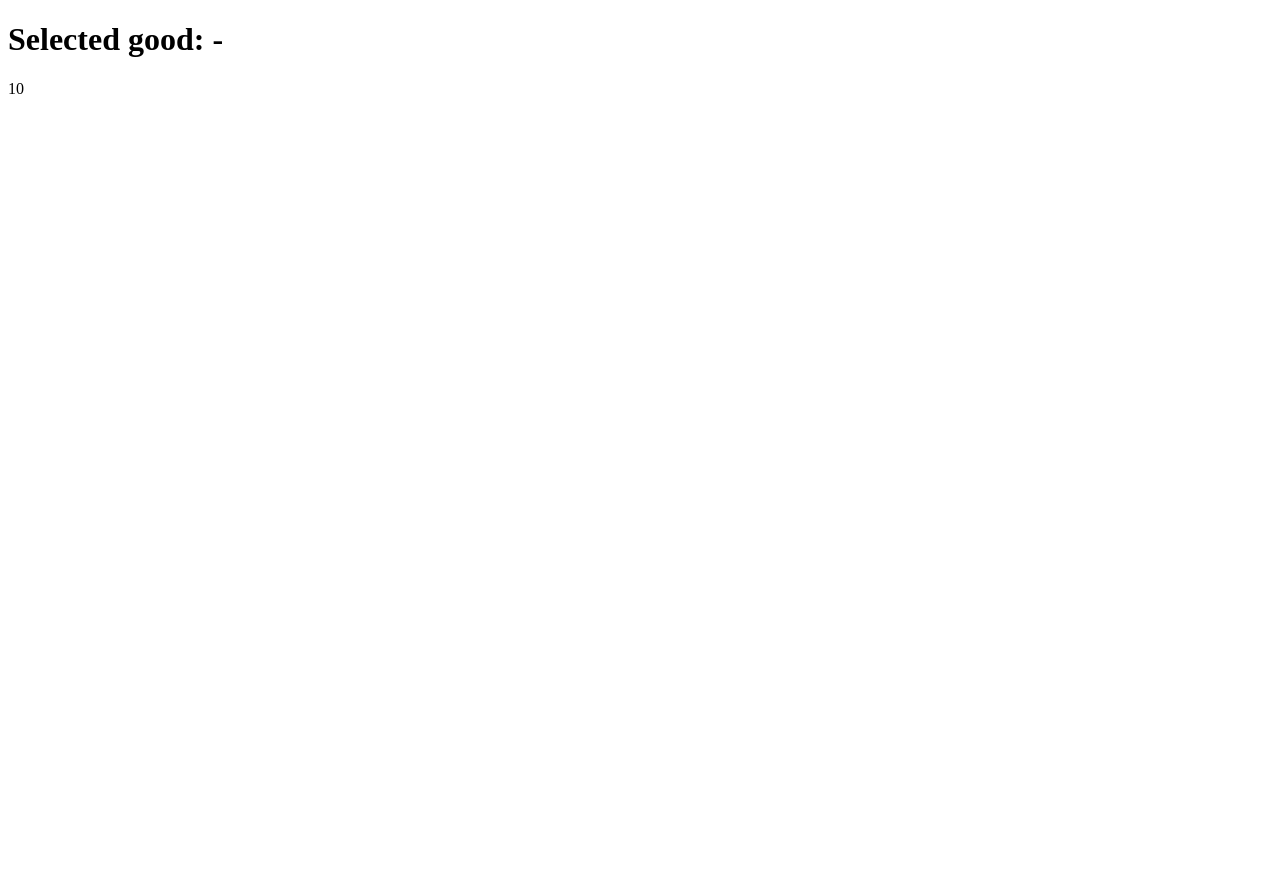
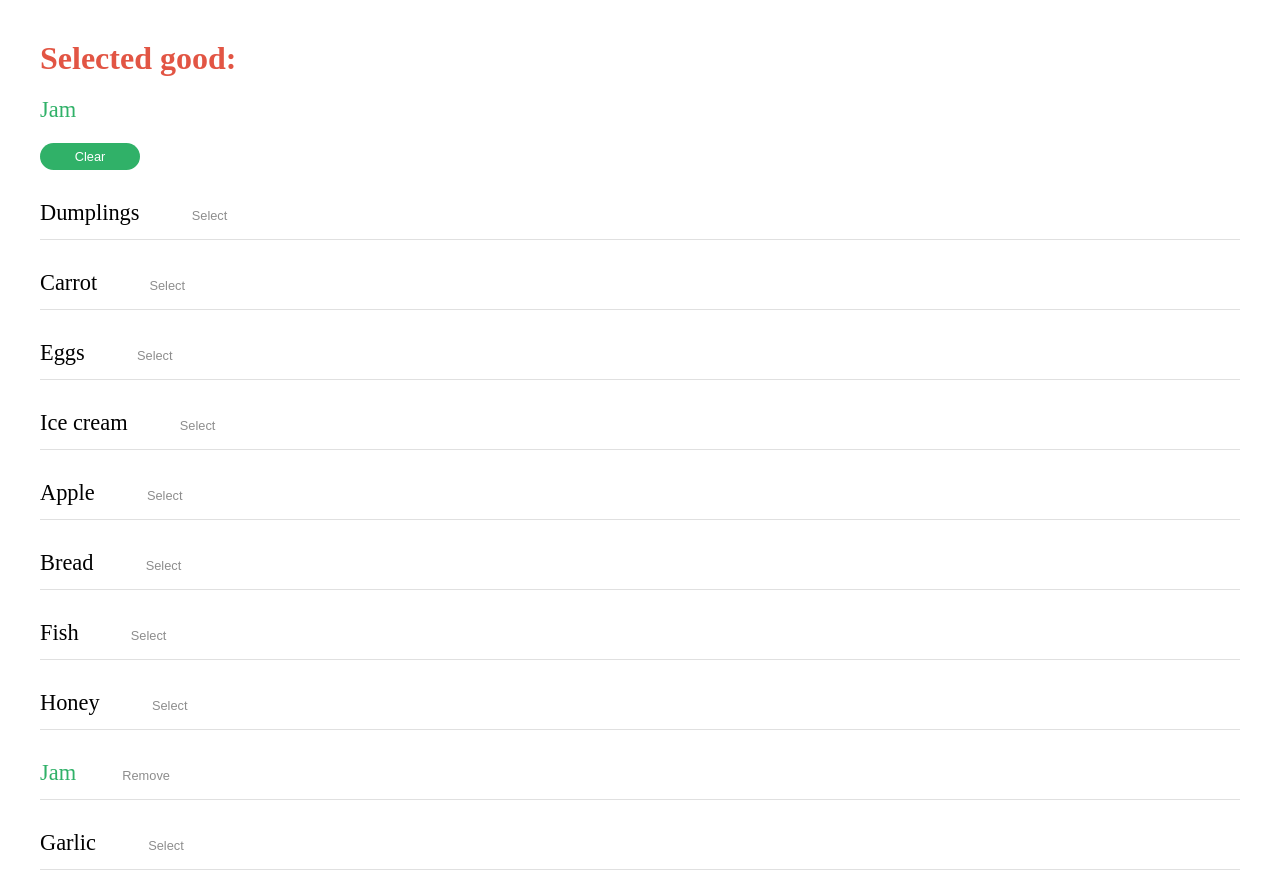
Before and after one commit to mate-academy/react_goods-selector, a React (Create React App) app: page / in a window 1280 px wide. Shown: the top 888 px of the page. Before the commit the page ends 800 px from the top, so only its background shows below. Built offline with nearby package versions, Linux system fonts and the light colour scheme.

Commit message:
solution v.1

```diff
--- a/package.json
+++ b/package.json
@@ -8,6 +8,7 @@
   "dependencies": {
     "@cypress/react": "^5.12.4",
     "bulma": "^0.9.3",
+    "classnames": "^2.3.1",
     "react": "^17.0.2",
     "react-dom": "^17.0.2",
     "react-scripts": "^4.0.3"
@@ -17,7 +18,7 @@
     "@mate-academy/cypress-tools": "^1.0.4",
     "@mate-academy/eslint-config-react": "*",
     "@mate-academy/eslint-config-react-typescript": "*",
-    "@mate-academy/scripts": "^1.2.1",
+    "@mate-academy/scripts": "^1.2.3",
     "@mate-academy/students-ts-config": "*",
     "@mate-academy/stylelint-config": "*",
     "@types/node": "^17.0.23",
--- a/src/App.scss
+++ b/src/App.scss
@@ -1 +1,76 @@
-// styles go here
+$color-scarlet: #e25544;
+$color-green: #30b168;
+$gaps: 20px;
+
+* {
+  margin: 0;
+  padding: 0;
+  font-size: 16px;
+}
+
+.App {
+  display: grid;
+  gap: $gaps;
+  padding: 40px;
+}
+
+.title {
+  display: grid;
+  gap: $gaps;
+
+  &__h1 {
+    font-size: 2rem;
+    color: $color-scarlet;
+  }
+
+  &__selected-goods {
+    font-size: 1.4rem;
+    color: $color-green;
+  }
+}
+
+.button {
+  display: inline-block;
+  width: 100px;
+  margin-left: $gaps;
+  padding: 5px;
+  font-size: 0.8rem;
+  color: #8d8d8d;
+  background: none;
+  border: 1px solid transparent;
+  border-radius: 20px;
+  cursor: pointer;
+
+  &:hover {
+    border-color: $color-scarlet;
+  }
+
+  &:active {
+    font-size: 0.78rem;
+    color: $color-scarlet;
+  }
+
+  &__clear {
+    display: block;
+    margin-left: 0;
+    color: #fff;
+    background-color: $color-green;
+  }
+}
+
+.goods-list {
+  display: grid;
+  gap: $gaps;
+  list-style: none;
+
+  &__item {
+    display: block;
+    padding: 10px 0;
+    font-size: 1.4rem;
+    border-bottom: 1px solid #e0e0e0;
+
+    &--selected {
+      color: $color-green;
+    }
+  }
+}
--- a/src/App.tsx
+++ b/src/App.tsx
@@ -1,4 +1,5 @@
 import React from 'react';
+import className from 'classnames';
 import './App.scss';
 
 const goodsFromServer: string[] = [
@@ -14,11 +15,115 @@ const goodsFromServer: string[] = [
   'Garlic',
 ];
 
-const App: React.FC = () => (
-  <div className="App">
-    <h1>Selected good: -</h1>
-    {goodsFromServer.length}
-  </div>
-);
+type State = {
+  selectedGoodslist: string[],
+};
+
+class App extends React.Component<{}, State> {
+  state:State = {
+    selectedGoodslist: [],
+  };
+
+  componentDidMount() {
+    this.setState({ selectedGoodslist: ['Jam'] });
+  }
+
+  addSelectedGood = (good: string) => {
+    this.setState(({ selectedGoodslist }) => (
+      { selectedGoodslist: [...selectedGoodslist, good] }
+    ));
+  };
+
+  removeSelectedGood = (good: string) => {
+    this.setState(({ selectedGoodslist }) => (
+      { selectedGoodslist: selectedGoodslist.filter(item => item !== good) }
+    ));
+  };
+
+  showSelectedGood = () => {
+    const { selectedGoodslist } = this.state;
+
+    if (!selectedGoodslist.length) {
+      return 'No goods selected';
+    }
+
+    if (selectedGoodslist.length === 1) {
+      return selectedGoodslist[0];
+    }
+
+    return selectedGoodslist.map((good, index) => {
+      if (index === selectedGoodslist.length - 1) {
+        return good;
+      }
+
+      if (index === selectedGoodslist.length - 2) {
+        return `${good} and `;
+      }
+
+      return `${good}, `;
+    }).join('');
+  };
+
+  buttonAddRemoveHandler = (isSelected: boolean, good: string) => {
+    return isSelected
+      ? this.removeSelectedGood(good)
+      : this.addSelectedGood(good);
+  };
+
+  buttonClearHandler = () => {
+    this.setState({ selectedGoodslist: [] });
+  };
+
+  render() {
+    return (
+      <div className="App">
+        <section className="title">
+          <h1 className="title__h1">
+            Selected good:
+          </h1>
+          <p className="title__selected-goods">{this.showSelectedGood()}</p>
+          {this.state.selectedGoodslist.length
+            ? (
+              <button
+                type="button"
+                className="button button__clear"
+                onClick={() => this.buttonClearHandler()}
+              >
+                Clear
+              </button>
+            )
+            : null}
+        </section>
+        <ul className="goods-list">
+          {goodsFromServer.map(good => {
+            const isSelected = this.state.selectedGoodslist.includes(good);
+
+            const buttonText = isSelected ? 'Remove' : 'Select';
+
+            return (
+              <li
+                className={
+                  className('goods-list__item', {
+                    'goods-list__item--selected': isSelected,
+                  })
+                }
+                key={good}
+              >
+                {good}
+                <button
+                  type="button"
+                  className="button"
+                  onClick={() => this.buttonAddRemoveHandler(isSelected, good)}
+                >
+                  {buttonText}
+                </button>
+              </li>
+            );
+          })}
+        </ul>
+      </div>
+    );
+  }
+}
 
 export default App;
```
Also changed, not shown: 1 other file (tests, documents, lock files or other folders).
